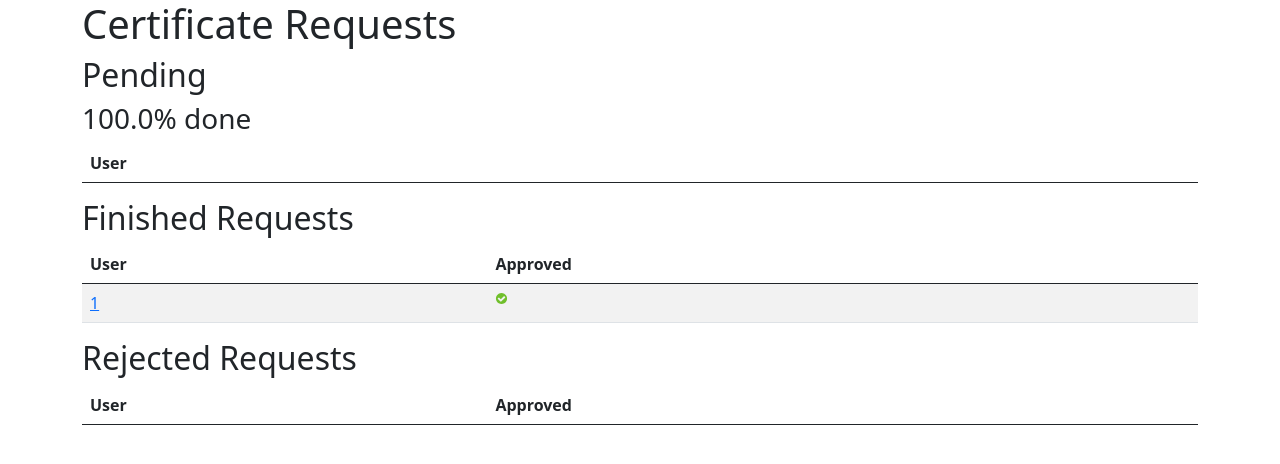
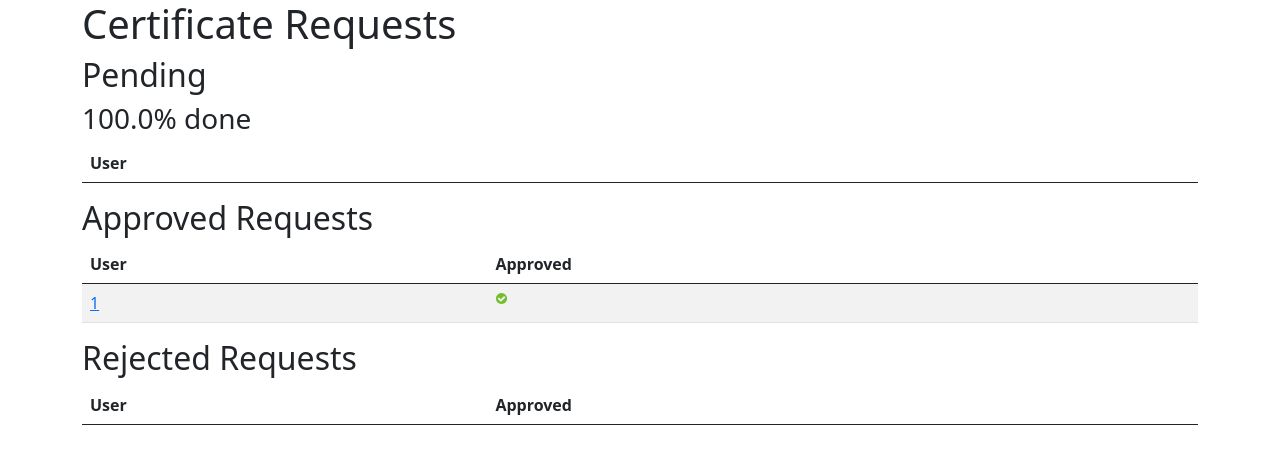
Before and after one commit to hexylena/gtn-slack-bot, a Django app: page /transcript/ in a window 1280 px wide. Shown: the top 464 px of the page. Run offline with Django 4.2, Linux system fonts and the light colour scheme; tables that the repository leaves empty hold one stand-in row (values such as "Sample post"); lists and menus that the app fills with data are empty.

Commit message:
fix titles

```diff
--- a/api/templates/transcript_list.html
+++ b/api/templates/transcript_list.html
@@ -31,7 +31,7 @@
 				{% endfor %}
 			</tbody>
 		</table>
-		<h2>Finished Requests</h2>
+		<h2>Approved Requests</h2>
 		<table class="table table-striped">
 			<thead>
 				<tr>
--- a/api/views.py
+++ b/api/views.py
@@ -33,7 +33,7 @@ def transcript_list(request):
     template = loader.get_template('transcript_list.html')
     context = {
         'users': trans,
-        'done': 100 * len([x.approved for x in trans if x.approved]) / len(trans),
+        'done': 100 * len([x.approved for x in trans if x.approved != 'UNK']) / len(trans),
     }
     return HttpResponse(template.render(context, request))
 
```
